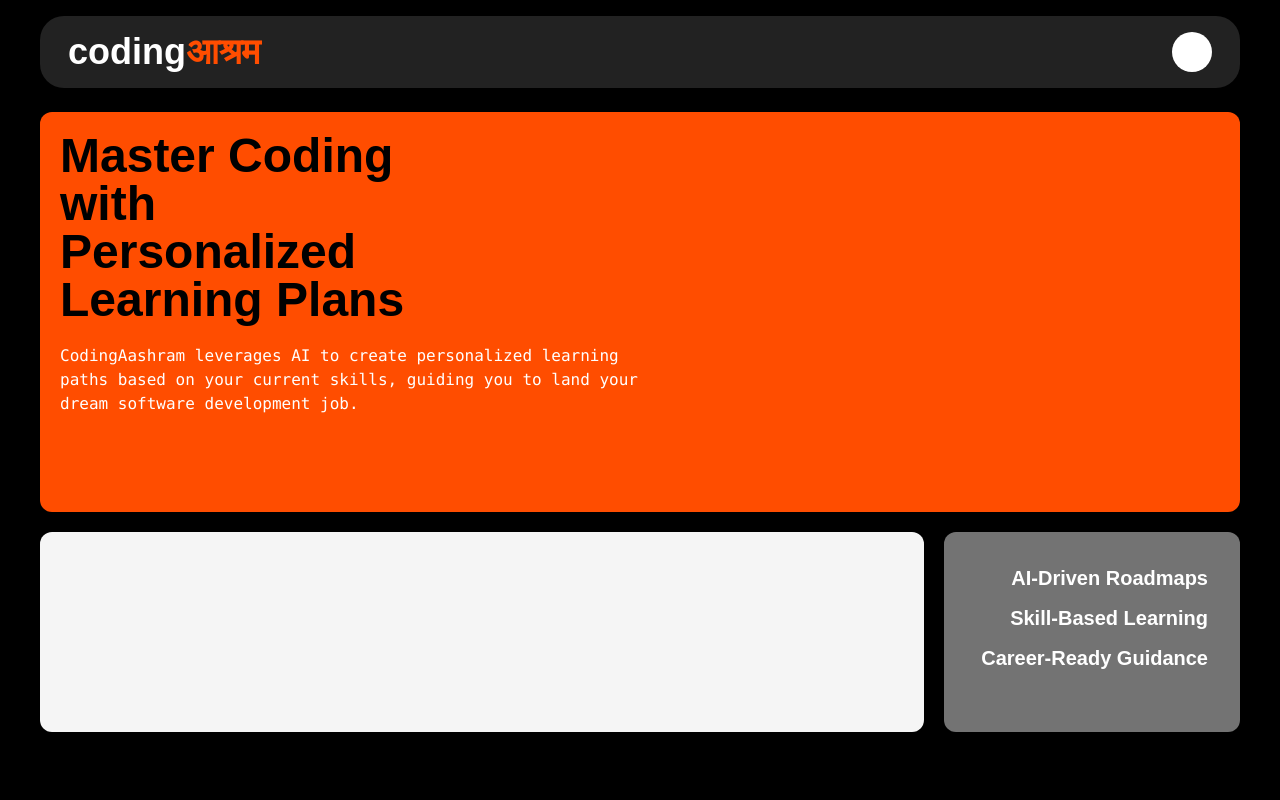
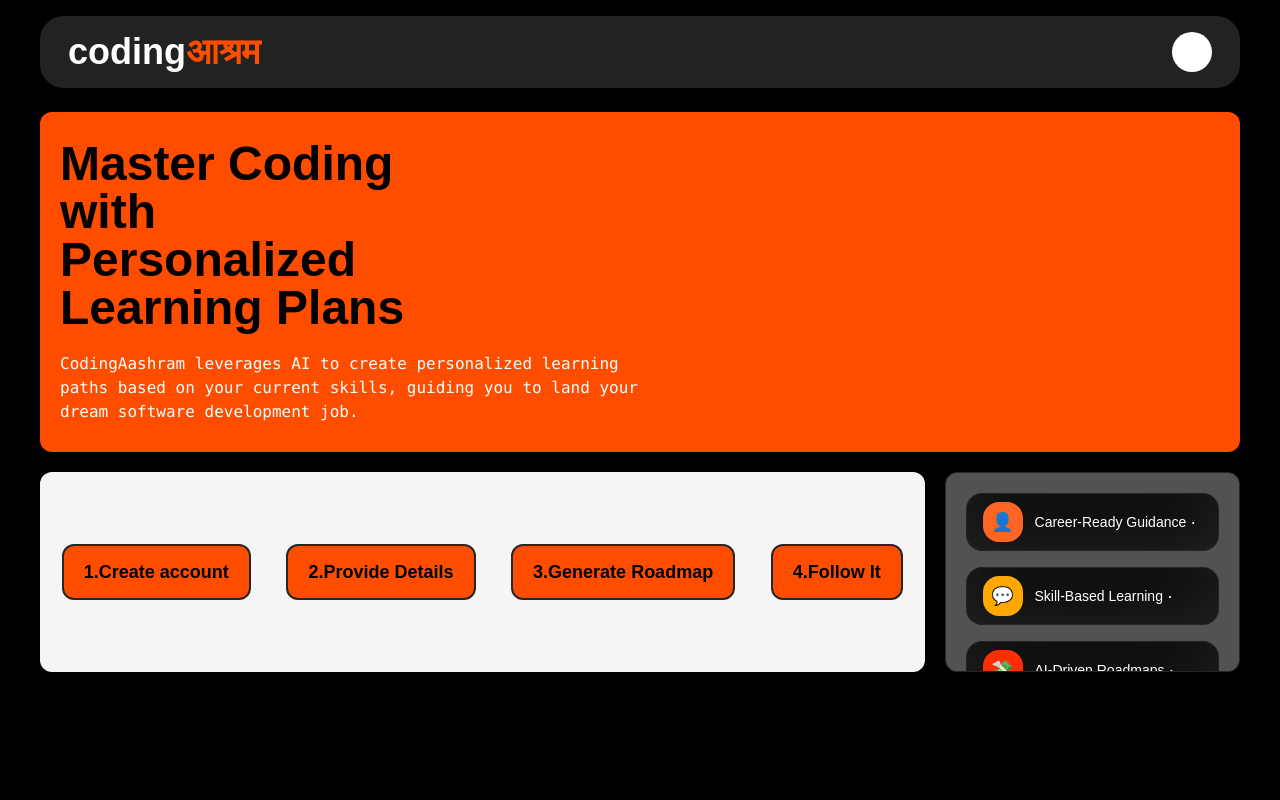
Before and after one commit to Swayanshu004/CODINGAASHRAM-FRONTEND, a Next.js app: page / in a window 1280 px wide. Shown: the top 800 px of the page. Built offline with nearby package versions, Linux system fonts and the light colour scheme.

Commit message:
redesign landing page - hero section

```diff
--- a/src/app/page.tsx
+++ b/src/app/page.tsx
@@ -1,25 +1,94 @@
 import FlickeringGrid from "@/components/ui/flickering-grid";
 import { MagicCard } from "@/components/ui/magic-card";
+import { AnimatedList } from "@/components/ui/animated-list";
+import { cn } from "@/lib/utils";
 import Link from "next/link";
+
+interface Item {
+  name: string;
+  icon: string;
+  color: string;
+}
 
 export default function Home() {
   const theme = "dark";
+  let notifications = [
+    {
+      name: "Skill-Based Learning",
+      icon: "💬",
+      color: "#FFA800",
+    },
+    {
+      name: "Career-Ready Guidance",
+      icon: "👤",
+      color: "#FF6624",
+    },
+    {
+      name: "Tailored for You",
+      icon: "💬",
+      color: "#ff4d00",
+    },
+    {
+      name: "AI-Driven Roadmaps",
+      icon: "💸",
+      color: "#FF2E00",
+    },
+  ];
+
+  notifications = Array.from({ length: 10 }, () => notifications).flat();
+  const Notification = ({ name, icon, color }: Item) => {
+    return (
+      <figure
+        className={cn(
+          "relative mx-auto min-h-fit w-full max-w-5/6 cursor-pointer overflow-hidden rounded-2xl px-4 py-2",
+          "transition-all duration-200 ease-in-out hover:scale-[103%]",
+          "bg-white [box-shadow:0_0_0_1px_rgba(0,0,0,.03),0_2px_4px_rgba(0,0,0,.05),0_12px_24px_rgba(0,0,0,.05)]",
+          "transform-gpu dark:bg-neutral-950 dark:backdrop-blur-md dark:[border:1px_solid_rgba(255,255,255,.1)] dark:[box-shadow:0_-20px_80px_-20px_#ffffff1f_inset]",
+        )}
+      >
+        <div className="flex flex-row items-center gap-3">
+          <div
+            className="flex size-10 items-center justify-center rounded-2xl"
+            style={{
+              backgroundColor: color,
+            }}
+          >
+            <span className="text-lg">{icon}</span>
+          </div>
+          <div className="flex flex-col overflow-hidden">
+            <figcaption className="flex flex-row items-center whitespace-pre text-lg font-medium dark:text-white ">
+              <span className="text-sm md:text-md">{name}</span>
+              <span className="mx-1">·</span>
+            </figcaption>
+          </div>
+        </div>
+      </figure>
+    );
+  };
+
   return (
     <div className="min-h-screen text-white ">
       <div className="w-screen h-screen bg-netural-950">
-        <div className="h-1/2 mx-10 mt-28 rounded-xl bg-[#ff4d00] p-5">
-        <h2 className="w-2/6 text-5xl font-extrabold text-black">Master Coding with Personalized Learning Plans</h2>
-        <p className="md:w-1/2 font-mono mt-5">CodingAashram leverages AI to create personalized learning paths based on your current skills, guiding you to land your dream software development job.</p>
+        <div className="h-fit mx-10 mt-28 rounded-xl bg-[#ff4d00] py-7 px-5 flex">
+          <div>
+            <h2 className="w-full md:w-2/6 text-4xl md:text-5xl font-extrabold text-black">Master Coding with Personalized Learning Plans</h2>
+            <p className="md:w-1/2 font-mono mt-5">CodingAashram leverages AI to create personalized learning paths based on your current skills, guiding you to land your dream software development job.</p>
+          </div>
+          <div></div>
         </div>
-        <div className="h-1/4 mx-10 my-5 rounded-xl flex gap-5">
-          <div className="h-full w-3/4 rounded-xl bg-neutral-100">
+        <div className="h-2/4 md:h-1/4 mx-10 my-5 rounded-xl flex flex-col md:flex-row gap-5">
+          <div className="h-1/2 md:h-full md:w-3/4 rounded-xl p-2 bg-neutral-100 text-xs md:text-lg font-bold text-black flex items-center justify-around gap-2">
+            <h2 className="border-2 px-2 py-4 md:py-3 md:px-5 rounded-md md:rounded-xl bg-[#ff4d00]">1.Create account</h2>
+            <h2 className="border-2 px-2 py-4 md:py-3 md:px-5 rounded-md md:rounded-xl bg-[#ff4d00]">2.Provide Details</h2>
+            <h2 className="border-2 px-2 py-4 md:py-3 md:px-5 rounded-md md:rounded-xl bg-[#ff4d00]">3.Generate Roadmap</h2>
+            <h2 className="border-2 px-2 py-4 md:py-3 md:px-5 rounded-md md:rounded-xl bg-[#ff4d00]">4.Follow It</h2>
           </div>
-          <div className="h-full w-1/4 rounded-xl bg-neutral-500 p-5">
-            <ul className="">
-              <li className="text-white text-xl font-semibold text-right m-3">AI-Driven Roadmaps</li>
-              <li className="text-white text-xl font-semibold text-right m-3">Skill-Based Learning</li>
-              <li className="text-white text-xl font-semibold text-right m-3">Career-Ready Guidance</li>
-            </ul>
+          <div className="h-2/3 md:h-full md:w-1/4 rounded-xl p-5 relative flex flex-col overflow-hidden border bg-neutral-600 md:shadow-xl">
+              <AnimatedList>
+                {notifications.map((item, idx) => (
+                  <Notification {...item} key={idx} />
+                ))}
+              </AnimatedList>
           </div>
         </div>
       </div>
--- /dev/null
+++ b/src/components/ui/animated-list.tsx
@@ -0,0 +1,64 @@
+"use client";
+
+import React, { ReactElement, useEffect, useMemo, useState } from "react";
+import { AnimatePresence, motion } from "framer-motion";
+
+export interface AnimatedListProps {
+  className?: string;
+  children: React.ReactNode;
+  delay?: number;
+}
+
+export const AnimatedList = React.memo(
+  ({ className, children, delay = 1000 }: AnimatedListProps) => {
+    const [index, setIndex] = useState(0);
+    const childrenArray = useMemo(
+      () => React.Children.toArray(children),
+      [children],
+    );
+
+    useEffect(() => {
+      if (index < childrenArray.length - 1) {
+        const timeout = setTimeout(() => {
+          setIndex((prevIndex) => prevIndex + 1);
+        }, delay);
+
+        return () => clearTimeout(timeout);
+      }
+    }, [index, delay, childrenArray.length]);
+
+    const itemsToShow = useMemo(() => {
+      const result = childrenArray.slice(0, index + 1).reverse();
+      return result;
+    }, [index, childrenArray]);
+
+    return (
+      <div className={`flex flex-col items-center gap-4 ${className}`}>
+        <AnimatePresence>
+          {itemsToShow.map((item) => (
+            <AnimatedListItem key={(item as React.ReactElement).key}>
+              {item}
+            </AnimatedListItem>
+          ))}
+        </AnimatePresence>
+      </div>
+    );
+  },
+);
+
+AnimatedList.displayName = "AnimatedList";
+
+export function AnimatedListItem({ children }: { children: React.ReactNode }) {
+  const animations = {
+    initial: { scale: 0, opacity: 0 },
+    animate: { scale: 1, opacity: 1, originY: 0 },
+    exit: { scale: 0, opacity: 0 },
+    transition: { type: "spring", stiffness: 350, damping: 40 },
+  };
+
+  return (
+    <motion.div {...animations} layout className="mx-auto w-full">
+      {children}
+    </motion.div>
+  );
+}
--- a/tsconfig.json
+++ b/tsconfig.json
@@ -21,6 +21,6 @@
       "@/*": ["./src/*"]
     }
   },
-  "include": ["next-env.d.ts", "**/*.ts", "**/*.tsx", ".next/types/**/*.ts", "src/components/Header.jsx", "src/components/ProgressBar.jsx", "src/app/layout.tsx", "src/app/page.tsx", "src/components/Footer.jsx", "src/app/task/[bookId]/[chapterId]/[taskId]/page.jsx", "src/app/signup/page.jsx"],
+  "include": ["next-env.d.ts", "**/*.ts", "**/*.tsx", ".next/types/**/*.ts", "src/components/Header.jsx", "src/components/ProgressBar.jsx", "src/app/layout.tsx", "src/app/page.tsx", "src/components/Footer.jsx", "src/app/task/[bookId]/[chapterId]/[taskId]/page.jsx", "src/app/signup/page.jsx", "src/components/ui/animated-list.tsx"],
   "exclude": ["node_modules"]
 }
```
